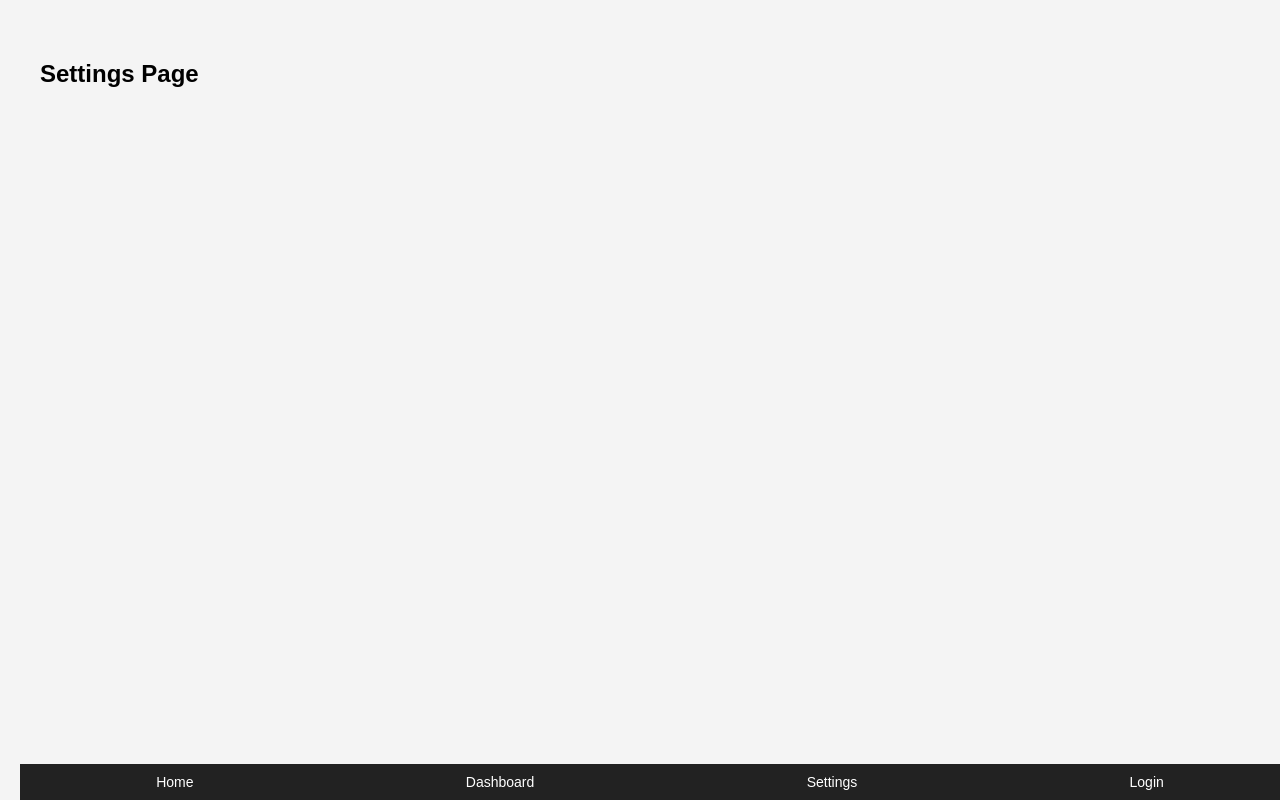
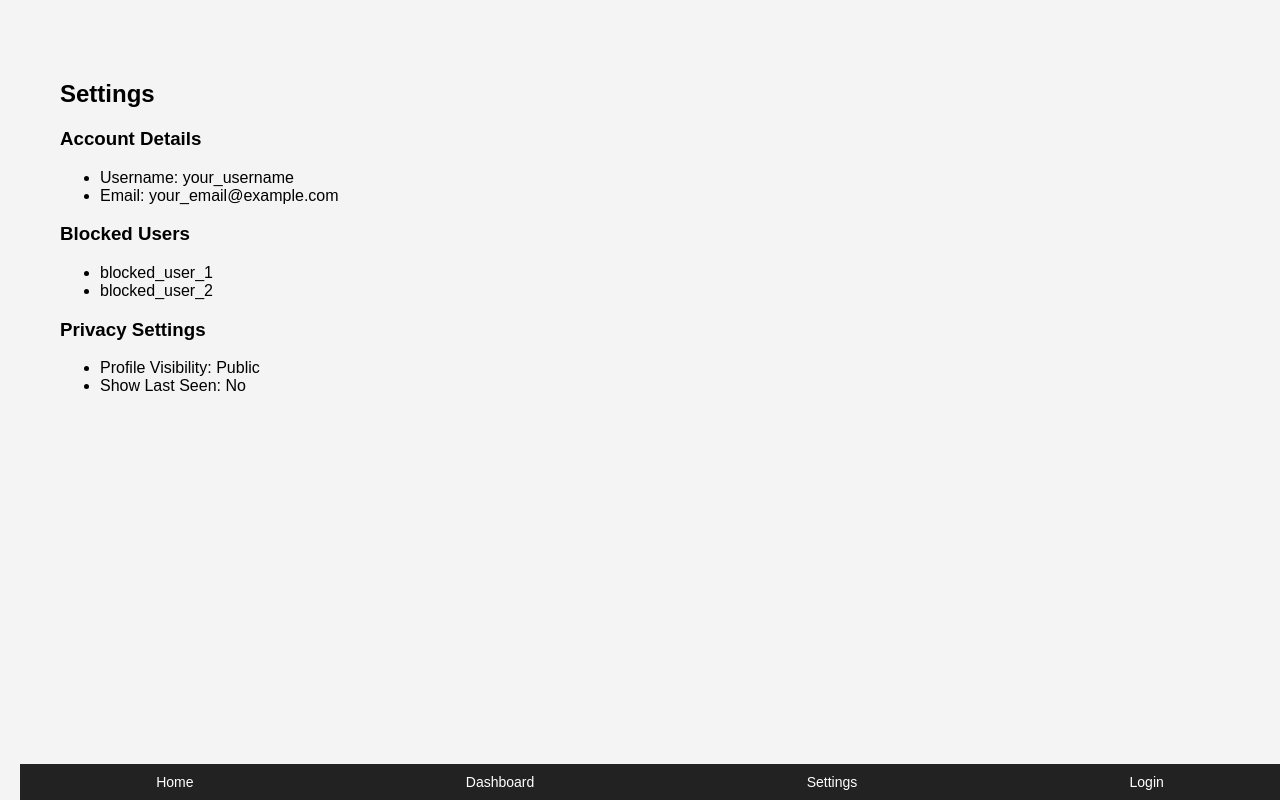
Before and after one commit to RAJ-ROCKY-SBR/Chut, a Flask app: page /settings in a window 1280 px wide. Run offline with Flask 3, Linux system fonts and the light colour scheme.

Commit message:
Update settings.html

```diff
--- a/templates/settings.html
+++ b/templates/settings.html
@@ -1,3 +1,27 @@
 {% extends 'base.html' %}
+
 {% block title %}Settings{% endblock %}
-{% block content %}<h2>Settings Page</h2>{% endblock %}
+
+{% block content %}
+  <div class="container">
+    <h2>Settings</h2>
+
+    <h3>Account Details</h3>
+    <ul>
+      <li>Username: your_username</li>
+      <li>Email: your_email@example.com</li>
+    </ul>
+
+    <h3>Blocked Users</h3>
+    <ul>
+      <li>blocked_user_1</li>
+      <li>blocked_user_2</li>
+    </ul>
+
+    <h3>Privacy Settings</h3>
+    <ul>
+      <li>Profile Visibility: Public</li>
+      <li>Show Last Seen: No</li>
+    </ul>
+  </div>
+{% endblock %}
```
